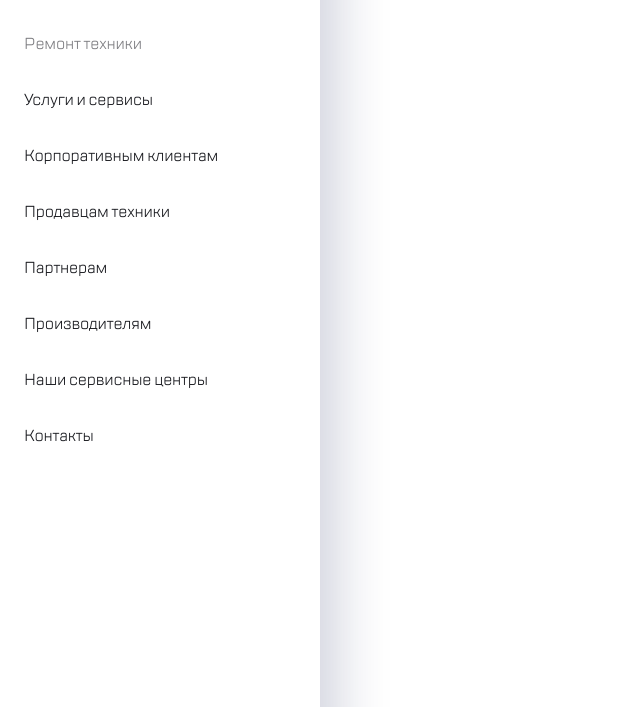
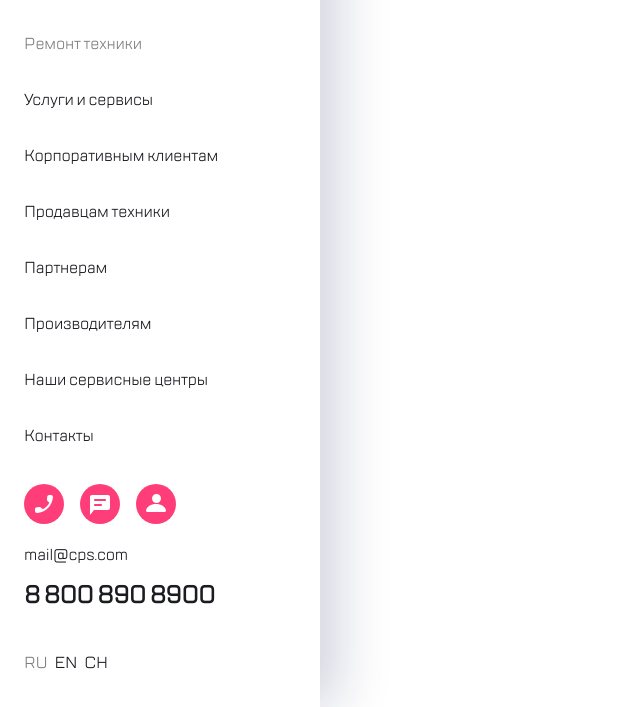
Before and after one commit to frim-mnero/mobileMenu, a plain HTML site: page index.html in a window 1280 px wide. Shown: the part 93-800 px from the top of the page, without its empty margins (0-640 px from the left). Drawn offline with Linux system fonts and the light colour scheme.

Commit message:
Update style.css

```diff
--- a/style.css
+++ b/style.css
@@ -16,7 +16,7 @@
   box-shadow: 16px 0px 52px 0px rgba(14, 24, 80, 0.2),
     -2px 0px 4px 0px rgba(69, 79, 126, 0.02);
   width: 320px;
-  height: 1024px;
+  height: 100vh;
   flex-shrink: 0;
 }
 .menu__header {
@@ -41,7 +41,7 @@
 }
 .menu__nav {
   margin-top: 50px;
-  margin-bottom: 268px;
+  /* margin-bottom: 268px; */
 }
 ul.menu__list {
   display: flex;
@@ -69,6 +69,10 @@ a.active {
   font-weight: 500;
   line-height: 24px; /* 150% */
   letter-spacing: -0.2px;
+}
+.menu__footer{
+  position: fixed;
+  bottom: 32px;
 }
 .menu__footer_group {
   width: 152px;
```
